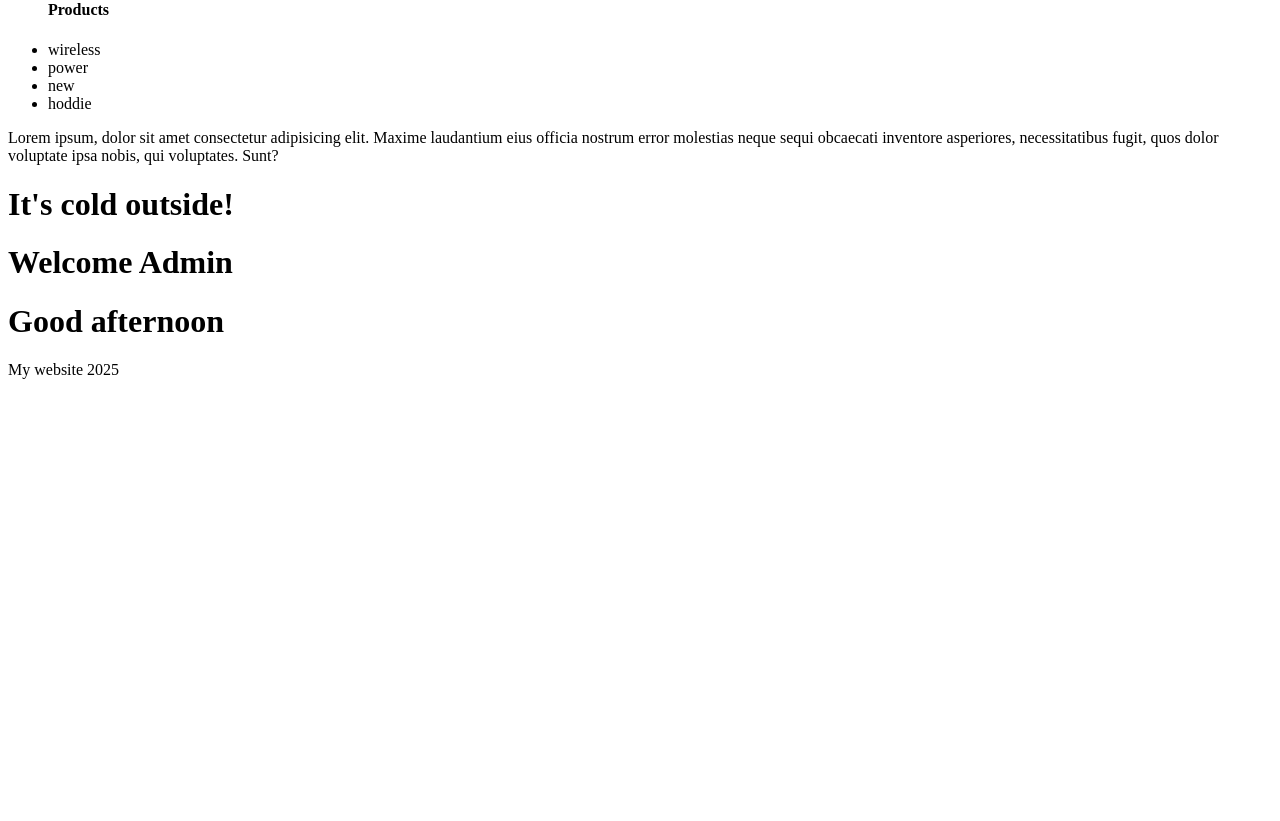
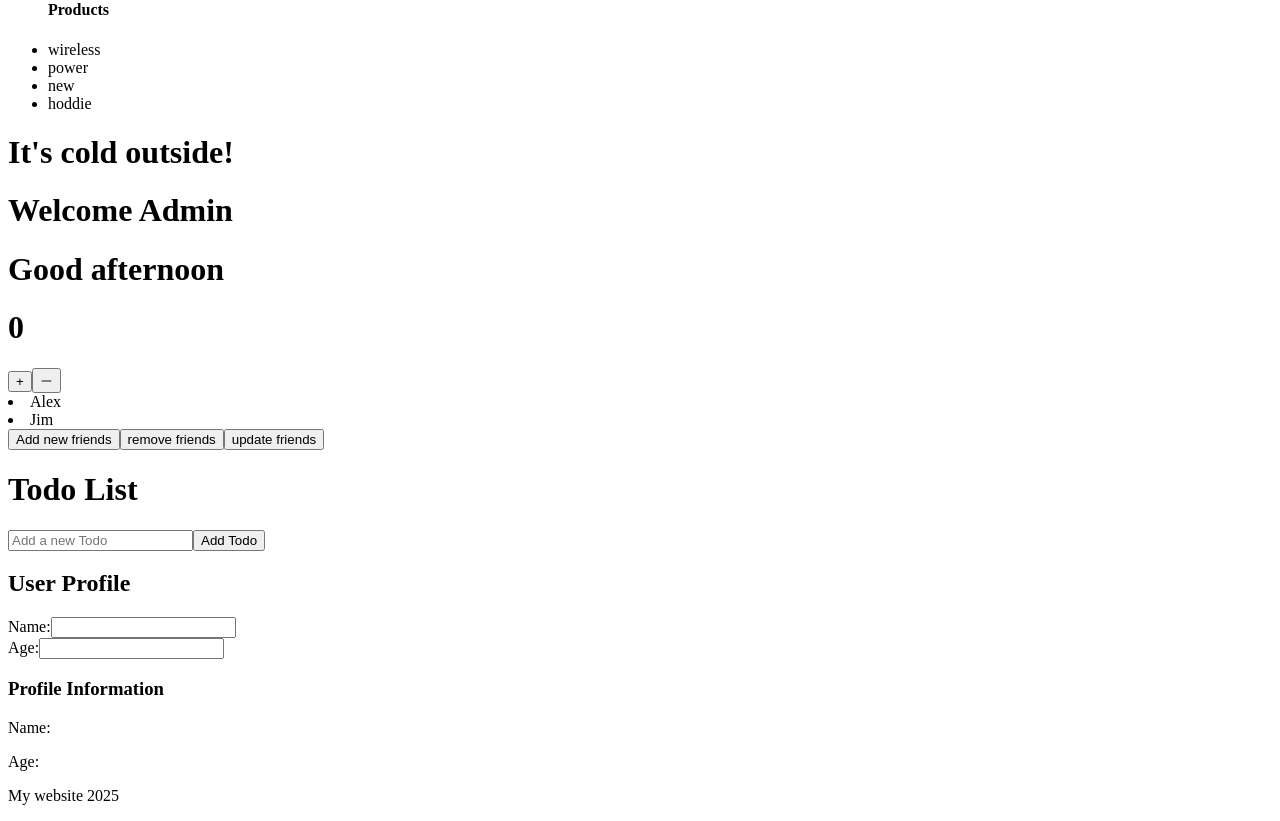
Before and after one commit to JimHui12/react2025, a React (Vite) app: page / in a window 1280 px wide. Shown: the part 1200-2021 px from the top of the page. Before the commit the page ends 1595 px from the top, so only its background shows below. Built offline with nearby package versions, Linux system fonts and the light colour scheme.

Commit message:
useState udpdated

```diff
--- a/src/App.jsx
+++ b/src/App.jsx
@@ -3,7 +3,7 @@ import Main from "./components/Main";
 import Footer from "./components/Footer";
 
 /*
-* 1:50:45
+* 2:29:29
 */
 const App = () => {
   return (
--- a/src/components/Cart.jsx
+++ b/src/components/Cart.jsx
@@ -15,9 +15,9 @@ const Cart = () => {
           <li key={Math.random()}>{item}</li>
         ))}
       </ul>
-      <p onMouseOver={moveHandler}>
+      {/* <p onMouseOver={moveHandler}>
         Lorem ipsum, dolor sit amet consectetur adipisicing elit. Maxime laudantium eius officia nostrum error molestias neque sequi obcaecati inventore asperiores, necessitatibus fugit, quos dolor voluptate ipsa nobis, qui voluptates. Sunt?
-      </p>
+      </p> */}
     </div>
   );
 };
--- /dev/null
+++ b/src/components/Counter.jsx
@@ -0,0 +1,37 @@
+import { useState } from "react";
+
+const Counter = () => {
+    const counter = useState(0)
+    const [count, setCount] = useState(0)
+
+    const [friends, setFriends] = useState(['Alex' , 'Jim'])
+
+
+    const increment = () => setCount(count + 1)
+    const decrement = () => setCount(count - 1)
+
+    const addOneFriend = () => setFriends([...friends, 'ha'])
+    const removeOneFriend = () => setFriends(friends.filter(f => f !== 'ha'))
+    const updateOneFriend = () => setFriends(friends.map(f => f === 'Alex' ? 'Ale x' : f))
+
+
+
+    return (
+        <div>
+
+         <h1>{count} </h1>
+         <button onClick={increment}>+</button>
+         <button onClick={decrement}>－</button>
+         <div>
+            {friends.map((f)=> (
+                <li key={Math.random()}>{f}</li>
+            ))}
+         </div>
+         <button onClick={addOneFriend}> Add new friends</button>
+         <button onClick={removeOneFriend}> remove friends</button>
+         <button onClick={updateOneFriend}> update friends</button>
+        </div>
+    )
+}
+
+export default Counter;
--- a/src/components/Main.jsx
+++ b/src/components/Main.jsx
@@ -7,6 +7,10 @@ import Weather from "./Weather";
 import UserStatus from "./UserStatus";
 import Password from "./Password";
 import Greeting from "./Greeting";
+import Counter from "./Counter";
+import ToDoList from "./ToDoList";
+import Profile from "./Profile";
+
 const Main = () => {
   return (
     <main>
@@ -29,6 +33,9 @@ const Main = () => {
           isAdmin={true}
         />
         <Greeting timeOfDay="afternoon" />
+        <Counter />
+        <ToDoList />
+        <Profile />
       </p>
     </main>
   );
--- /dev/null
+++ b/src/components/Profile.jsx
@@ -0,0 +1,37 @@
+import { useState } from "react";
+
+const Profile = () => {
+    const [profile, setProfile] = useState({
+        name: '',
+        age: ''
+    })
+
+    const handleChange = (e) => {
+        const {name, value} = e.target;
+        setProfile((prevProfile) => ({
+            ...prevProfile, [name]: value
+        }))
+    }
+
+  return (
+    <div>
+        <h2>User Profile</h2>
+        <div>
+            <label htmlFor="">Name:
+                <input type="text" name="name" value={profile.name} onChange={handleChange}/>
+            </label>
+        </div>
+        <div>
+            <label htmlFor="">
+                Age:
+                <input type="number"  name="age" value={profile.age} onChange={handleChange}/>
+            </label>
+        </div>
+        <h3>Profile Information</h3>
+        <p>Name: {profile.name}</p>
+        <p>Age: {profile.age}</p>
+    </div>
+  )
+}
+
+export default Profile
--- /dev/null
+++ b/src/components/ToDoList.jsx
@@ -0,0 +1,35 @@
+import { useState } from "react";
+
+const ToDoList = () => {
+    const [todos, setTodos] = useState([])
+    const [inputValue, setInputValue] = useState("");
+
+
+    const  handleSubmit = (e) => {
+        e.preventDefault()
+
+        if(inputValue.trim()){
+            setTodos([...todos, inputValue])
+            setInputValue("");
+        }
+    }
+
+    const handleChange = (e) => {
+        setInputValue(e.target.value)
+    }
+
+    return <div>
+        <h1>Todo List</h1>
+        <form onSubmit={handleSubmit} >
+            <input type="text" value={inputValue} onChange={handleChange} placeholder="Add a new Todo"/>
+            <button type="submit">Add Todo</button>
+        </form>
+        <ul>
+            {todos.map((todo, index) => (
+                <li key={index}>{todo}</li>
+            ))}
+        </ul>
+    </div>
+}
+
+export default ToDoList;
```
Also changed, not shown: src/components/Movies.jsx (added, +22 -0 lines).
